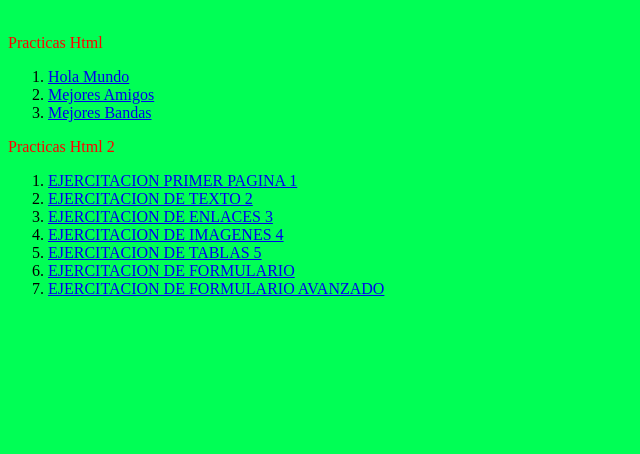
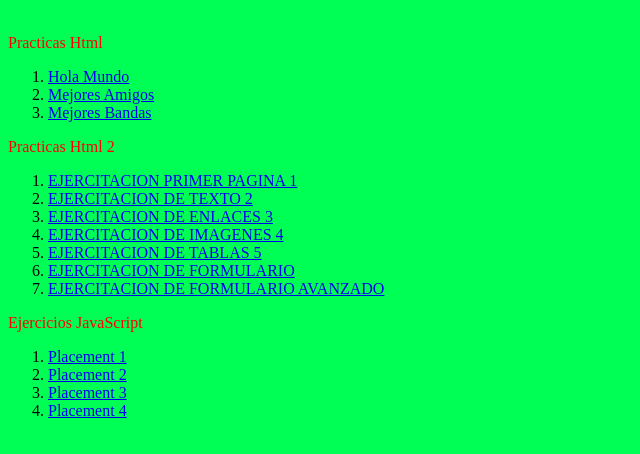
Before and after one commit to rodriiiival/sistema-de-control-6toa-2023, a plain HTML site: page index.html in a window 1280 px wide. Shown: the part 66-520 px from the top of the page, without its empty margins (0-640 px from the left). Drawn offline with Linux system fonts and the light colour scheme.

Commit message:
Update index.html

```diff
--- a/index.html
+++ b/index.html
@@ -30,5 +30,13 @@
             <li><a href="https://rodriiiival.github.io/sistema-de-control-6toa-2023/tp2/ejer6.html" id="">EJERCITACION DE FORMULARIO</a></li>
             <li><a href="https://rodriiiival.github.io/sistema-de-control-6toa-2023/tp2/ejer7.html" id="">EJERCITACION DE FORMULARIO AVANZADO</a></li>
         </ol>
+        <p>
+            Ejercicios JavaScript
+              </p>
+ <ol>
+     <li><a href="https://rodriiiival.github.io/sistema-de-control-6toa-2023/javascript/placement1.html" id="">Placement 1</a></li>
+     <li><a href="https://rodriiiival.github.io/sistema-de-control-6toa-2023/javascript/placement1.html" id="">Placement 2</a></li>
+     <li><a href="https://rodriiiival.github.io/sistema-de-control-6toa-2023/javascript/placement1.html" id="">Placement 3</a></li>
+     <li><a href="https://rodriiiival.github.io/sistema-de-control-6toa-2023/javascript/placement1.html" id="">Placement 4</a></li>
     </body>
 </html>
```
